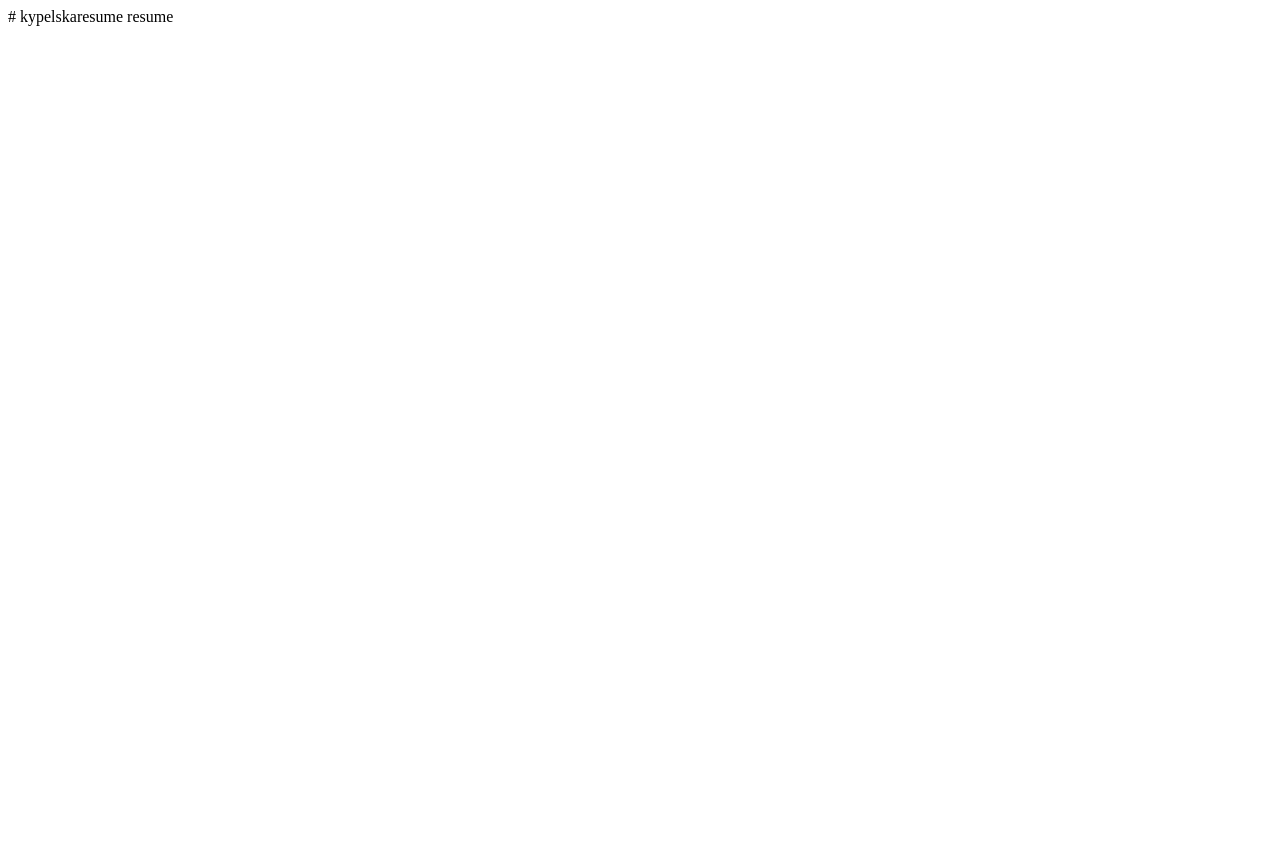
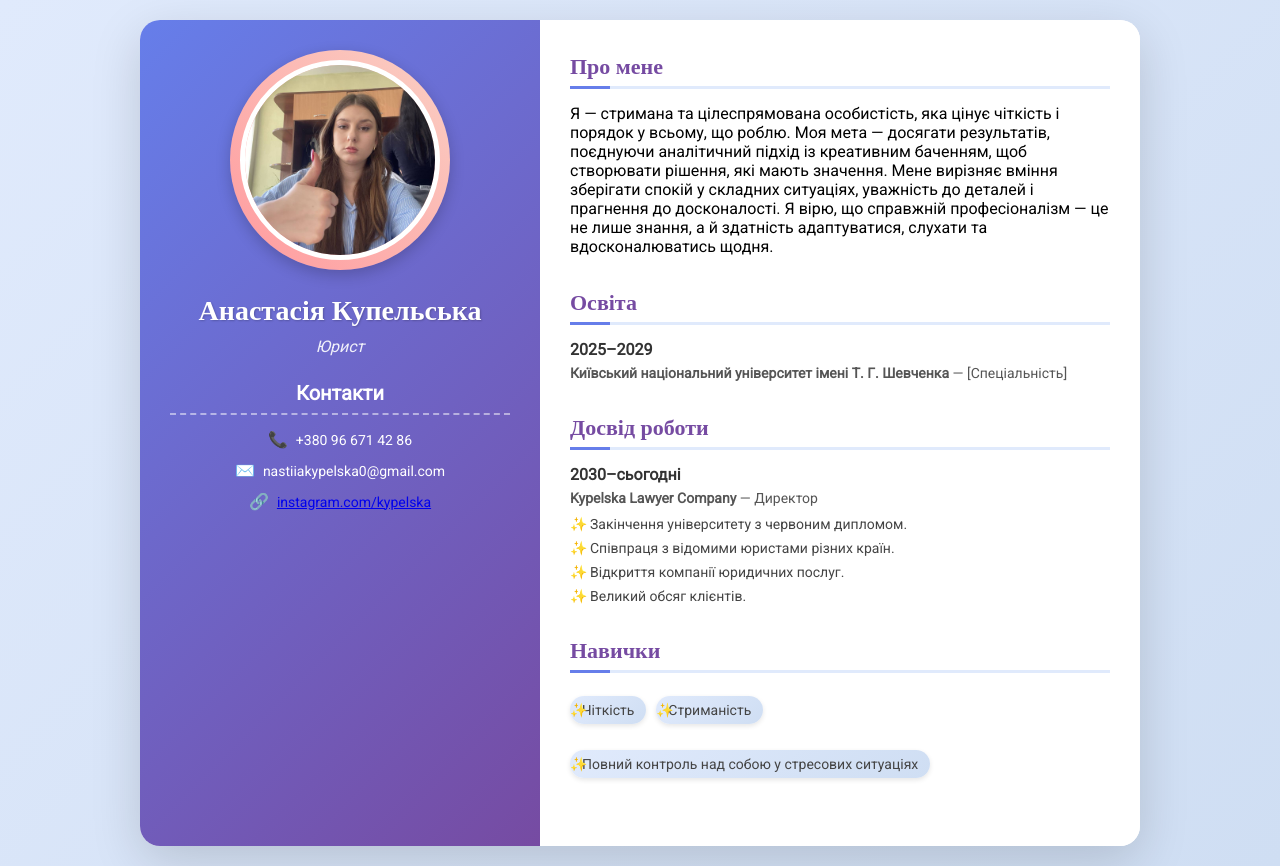
Before and after one commit to kisilvladislav/kypelskaresume, a plain HTML site: page main.html in a window 1280 px wide. Before the commit the page ends 800 px from the top, so only its background shows below. Drawn offline with nearby package versions, Linux system fonts and the light colour scheme.

Commit message:
Update main.html

```diff
--- a/main.html
+++ b/main.html
@@ -1,2 +1,64 @@
-# kypelskaresume
-resume
+<!DOCTYPE html>
+<html lang="uk">
+<head>
+    <meta charset="UTF-8">
+    <meta name="viewport" content="width=device-width, initial-scale=1.0">
+    <title>Моє Резюме</title>
+    <link rel="stylesheet" href="styles.css">
+    <link href="https://fonts.googleapis.com/css2?family=Playfair+Display&family=Roboto:wght@300;400&display=swap" rel="stylesheet">
+</head>
+<body>
+    <div class="resume-container">
+        <aside class="sidebar">
+            <div class="profile">
+                <div class="photo-frame">
+                    <img src="images/photo_2025-03-11_10-48-40.jpg" alt="Фото" class="profile-photo">
+                </div>
+                <h1>Анастасія Купельська</h1>
+                <p class="title">Юрист</p>
+            </div>
+            <div class="contact">
+                <h3>Контакти</h3>
+                <p><span class="icon">📞</span> +380 96 671 42 86</p>
+                <p><span class="icon">✉️</span> nastiiakypelska0@gmail.com</p>
+                <p><span class="icon">🔗</span> <a href="https://www.instagram.com/kypelska?igsh=aW91ano4dDcwMzBo" target="_blank" class="social-link">instagram.com/kypelska</a></p>
+            </div>
+        </aside>
+
+        <main class="content">
+            <section class="section">
+                <h2>Про мене</h2>
+                <p>Я — стримана та цілеспрямована особистість, яка цінує чіткість і порядок у всьому, що роблю. Моя мета — досягати результатів, поєднуючи аналітичний підхід із креативним баченням, щоб створювати рішення, які мають значення. Мене вирізняє вміння зберігати спокій у складних ситуаціях, уважність до деталей і прагнення до досконалості. Я вірю, що справжній професіоналізм — це не лише знання, а й здатність адаптуватися, слухати та вдосконалюватись щодня.</p>
+            </section>
+            <section class="section">
+                <h2>Освіта</h2>
+                <div class="item">
+                    <h3>2025–2029</h3>
+                    <p><strong>Київський національний університет імені Т. Г. Шевченка</strong> — [Спеціальність]</p>
+                </div>
+            </section>
+            <section class="section">
+                <h2>Досвід роботи</h2>
+                <div class="item">
+                    <h3>2030–сьогодні</h3>
+                    <p><strong>Kypelska Lawyer Company</strong> — Директор</p>
+                    <ul>
+                        <li>Закінчення університету з червоним дипломом.</li>
+                        <li>Співпраця з відомими юристами різних країн.</li>
+                        <li>Відкриття компанії юридичних послуг.</li>
+                        <li>Великий обсяг клієнтів.</li>
+                    </ul>
+                </div>
+            </section>
+            <section class="section">
+                <h2>Навички</h2>
+                <ul class="skills-list">
+                    <li>Чіткість</li>
+                    <li>Стриманість</li>
+                    <li>Повний контроль над собою у стресових ситуаціях</li>
+                </ul>
+            </section>
+        </main>
+    </div>
+</body>
+</html>
```
